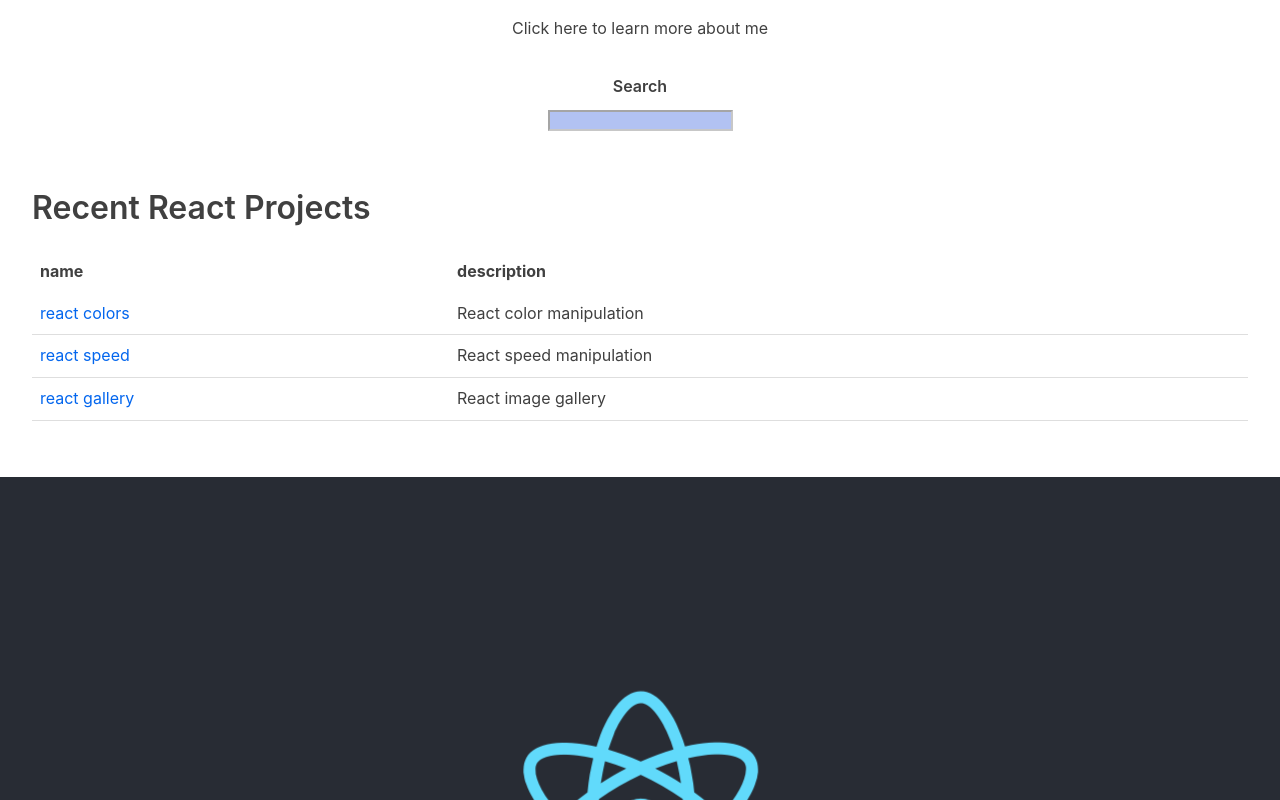
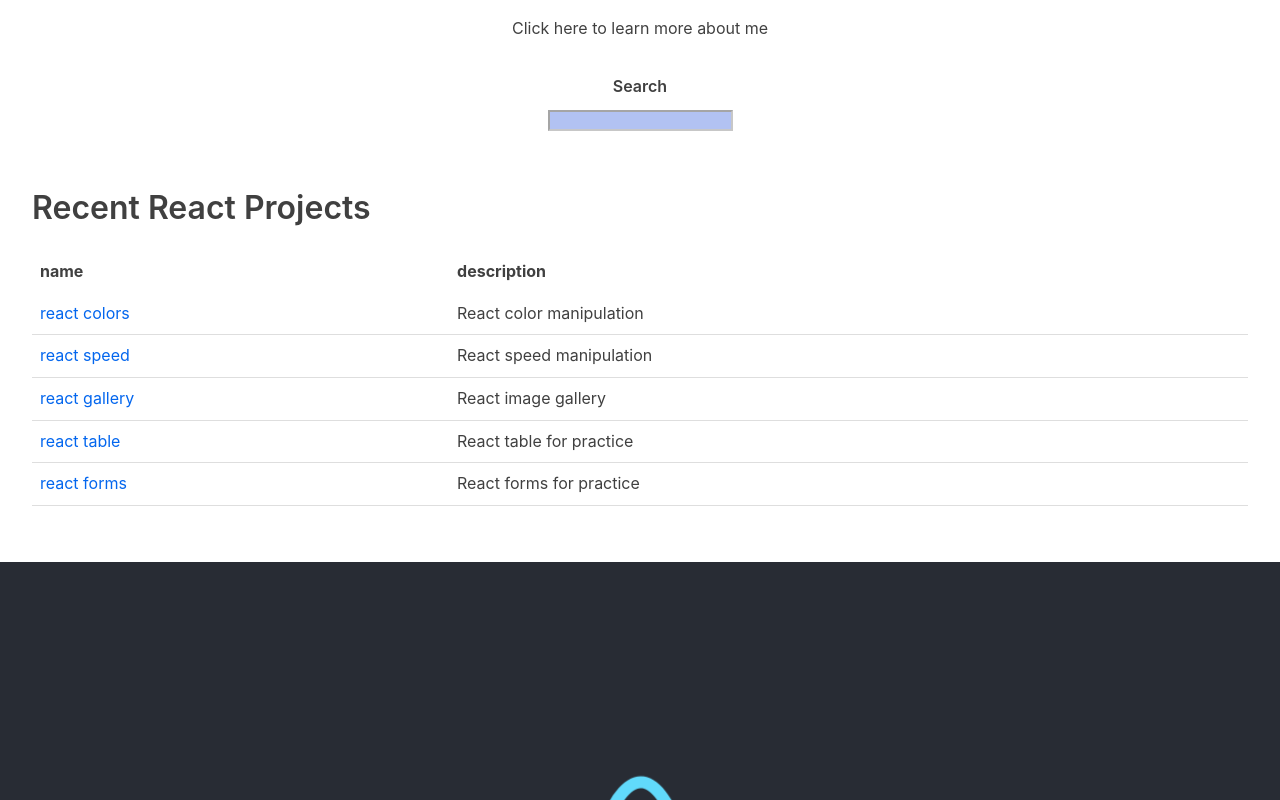
Before and after one commit to codejoy-wins/React-Portfolio, a React (Create React App) app: page / in a window 1280 px wide. Shown: the top 800 px of the page. Built offline with nearby package versions, Linux system fonts and the light colour scheme.

Commit message:
added more past projects

```diff
--- a/src/App.js
+++ b/src/App.js
@@ -25,13 +25,22 @@ class App extends Component {
             "lynk": "https://dazzling-keller-4338a6.netlify.com/?fooled",
             "desc": "React image gallery",
         },
+        {
+          "name": "react table",
+          "lynk": "https://eager-bhaskara-18e28d.netlify.com/",
+          "desc": "React table for practice",
+        },
+        {
+          "name": "react forms",
+          "lynk": "https://distracted-saha-afe3a3.netlify.com/",
+          "desc": "React forms for practice",
+        },
     ],
     permaProjects: [
       {
           "name": "react colors",
           "lynk": "https://kind-babbage-529f5c.netlify.com/",
           "desc": "React color manipulation",
-
       },
       {
           "name": "react speed",
@@ -42,6 +51,16 @@ class App extends Component {
           "name": "react gallery",
           "lynk": "https://dazzling-keller-4338a6.netlify.com/?fooled",
           "desc": "React image gallery",
+      },
+      {
+        "name": "react table",
+        "lynk": "https://eager-bhaskara-18e28d.netlify.com/",
+        "desc": "React table for practice",
+      },
+      {
+        "name": "react forms",
+        "lynk": "https://distracted-saha-afe3a3.netlify.com/",
+        "desc": "React forms for practice",
       },
   ],
     searchTerm: '',
```
